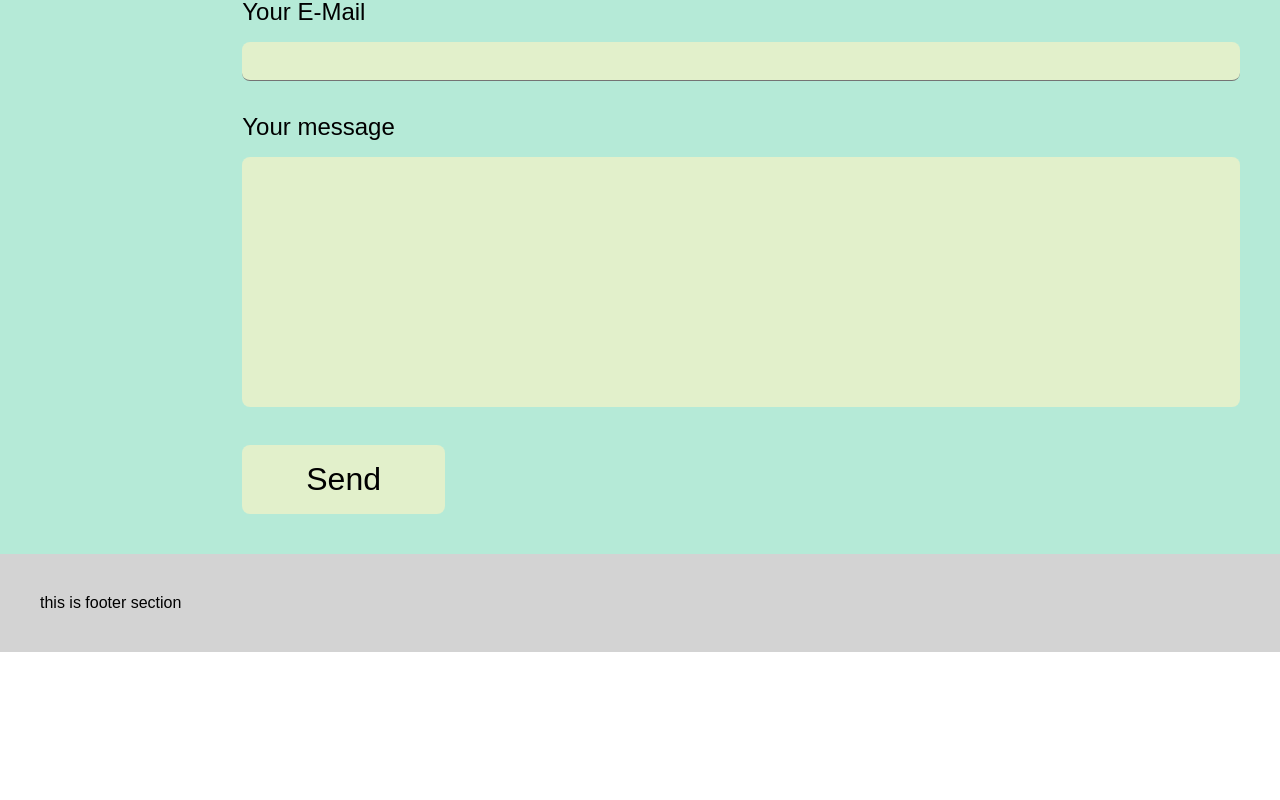
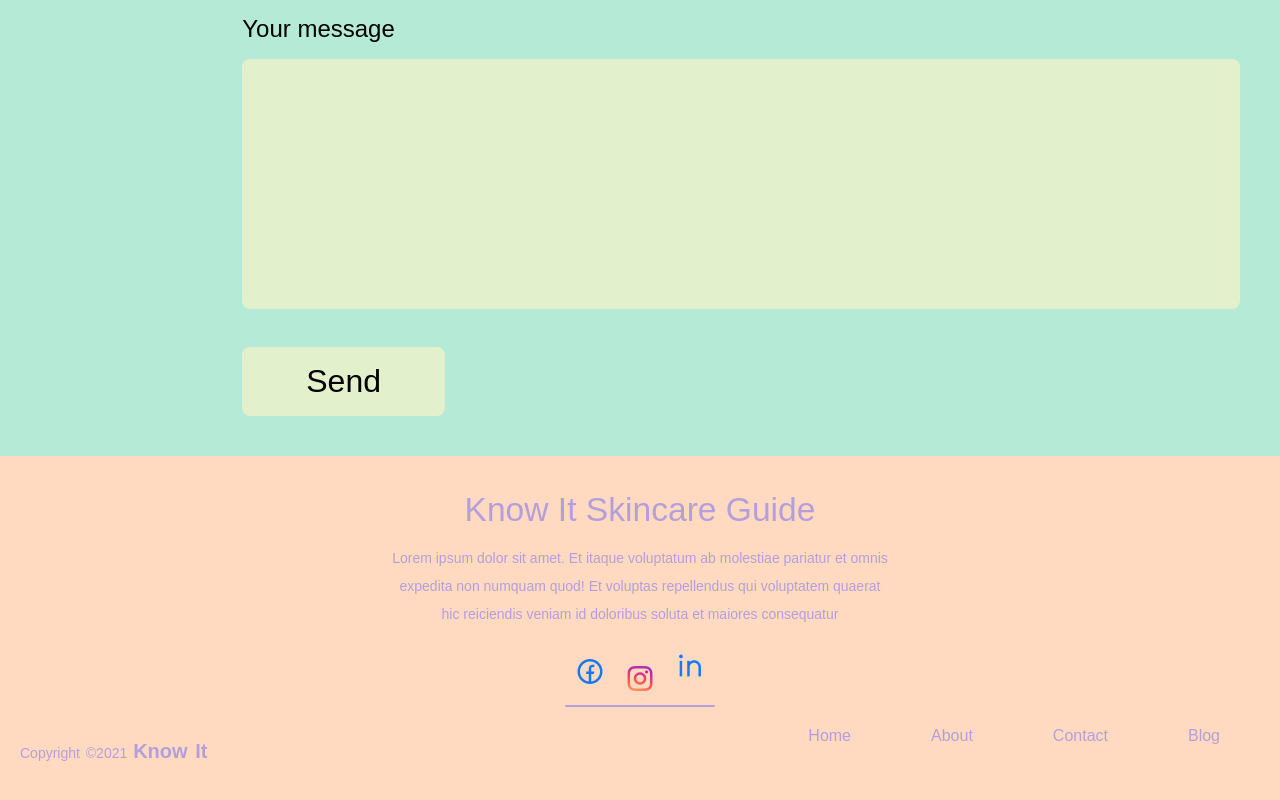
Before and after one commit to TashaEnriquez/SkincareProject, a React (Create React App) app: page / in a window 1280 px wide. Shown: the part 2664-3464 px from the top of the page. Before the commit the page ends 3316 px from the top, so only its background shows below. Built offline with nearby package versions, Linux system fonts and the light colour scheme.

Commit message:
footer added

```diff
--- a/package.json
+++ b/package.json
@@ -10,16 +10,17 @@
     "@testing-library/jest-dom": "^5.16.4",
     "@testing-library/react": "^13.1.1",
     "@testing-library/user-event": "^13.5.0",
+    "axios": "^0.27.2",
     "emailjs-com": "^3.2.0",
     "install": "^0.13.0",
     "npm": "^8.8.0",
-    "axios": "^0.27.2",
     "react": "^18.0.0",
     "react-dom": "^18.0.0",
     "react-icons": "^4.3.1",
     "react-router-dom": "^6.3.0",
     "react-scripts": "5.0.1",
     "react-toastify": "^9.0.0",
+    "remixicon": "^2.5.0",
     "web-vitals": "^2.1.4"
   },
   "scripts": {
--- a/public/index.html
+++ b/public/index.html
@@ -8,6 +8,10 @@
       name="description"
       content="Web site created using create-react-app"
     />
+    <link
+      href="https://cdn.jsdelivr.net/npm/remixicon@2.5.0/fonts/remixicon.css"
+      rel="stylesheet"
+    />
     <title>KnowIt</title>
   </head>
   <body>
--- a/src/Layout.js
+++ b/src/Layout.js
@@ -1,5 +1,6 @@
 import { Outlet } from "react-router-dom";
 import Navbar from "./sections/Navbar.js";
+import Footer from "./sections/Footer";
 
 const Layout = () => {
   return (
@@ -8,6 +9,7 @@ const Layout = () => {
         <Navbar />
       </header>
       <Outlet />
+       <Footer />
     </div>
   );
 };
--- a/src/sections/Footer.js
+++ b/src/sections/Footer.js
@@ -1,6 +1,29 @@
 import "../styles/Footer.css";
+import 'remixicon/fonts/remixicon.css';
+
+
 const Footer = () => {
-  return <div className="footer-section">this is footer section</div>;
+  return <div className="footer-section">
+    <h3>Know It Skincare Guide</h3>
+    <p>Lorem ipsum dolor sit amet. Et itaque voluptatum ab molestiae pariatur et omnis expedita non numquam quod! Et voluptas repellendus qui voluptatem quaerat hic reiciendis veniam id doloribus soluta et maiores consequatur</p>
+       <div class="icons-wrapper">
+        <i class="ri-facebook-circle-line icon"></i>
+         <i class="ri-instagram-line icon"></i>
+        <i class="ri-linkedin-line icon"></i>
+    </div>
+ <div class="footer-bottom">
+   <p>copyright &copy;2021 <a href="#">Know It</a>  </p>
+   <div class="footer-menu">
+ <ul class="f-menu">
+    <li><a href="">Home</a></li>
+    <li><a href="">About</a></li>
+    <li><a href="">Contact</a></li>
+    <li><a href="">Blog</a></li>
+ </ul>
+</div>
+</div>
+
+  </div>;
 };
 
 export default Footer;
--- a/src/styles/Footer.css
+++ b/src/styles/Footer.css
@@ -1,4 +1,137 @@
 .footer-section {
-  padding: 2.5rem;
-  background-color: lightgrey;
+  background-color: #ffdac1;
+  display: flex;
+  align-items: center;
+  justify-content: center;
+  flex-direction: column;
+  text-align: center;
 }
+.footer-section h3 {
+  font-size: 2.1rem;
+  font-weight: 500;
+  text-transform: capitalize;
+  line-height: 3rem;
+  color: #b49fdc;
+  margin-top: 30px;
+}
+.footer-section p {
+  max-width: 500px;
+  margin: 10px auto;
+  line-height: 28px;
+  font-size: 14px;
+  color: #b49fdc;
+}
+.icons-wrapper {
+  position: relative;
+  margin-top: 15px;
+}
+
+.icons-wrapper::after {
+  content: '';
+  position: absolute;
+  width: 100%;
+  height: 2px;
+  background-color:#b49fdc ;
+  border-radius: 10px;
+  left: 50%;
+  transform: translateX(-50%);
+  bottom: 0;
+}
+
+/* ======================== */
+.icon {
+  display: inline-block;
+  /*Makes the icons inline block level elements. This will let us animate the transform property.*/
+  font-size: 30px;
+  padding: 10px;
+  animation: float 3s ease-in-out infinite;
+  /*Applies the float keyframe animation over 5s and makes it run infinitely.*/
+}
+
+/*
+    The following styles will add linear gradient background to the text then it will clip the text shape into the background.
+    The result is gradient text.
+*/
+
+
+.ri-facebook-circle-line {
+  color: #1877f2;
+  animation-delay: 1s;
+  /* Adds a animation delay of 1 seconds.*/
+}
+.ri-instagram-line {
+  background: radial-gradient(circle at 30% 107%, #fdf497 0%, #fdf497 5%, #fd5949 45%, #d6249f 60%, #285AEB 90%);
+  -webkit-background-clip: text;
+  -webkit-text-fill-color: transparent;
+  /* This is the first item so no animation delay needed.*/
+}
+.ri-linkedin-line {
+  color: #1877f2;
+  animation-delay: 2s;
+  /* Adds a animation delay of 2 seconds.*/
+}
+
+@keyframes float {
+  0% {
+    transform: translateY(0);
+    /*The starting point of the animation is 0.*/
+  }
+
+  50% {
+    transform: translateY(-15px);
+    /*The middle point of the animation is -15xp. This will move the element up.*/
+  }
+
+  100% {
+    transform: translateY(0);
+    /*The last point of the animation is going back to the starting state of 0.*/
+  }
+}
+.footer-bottom {
+  background: #ffdac1;
+  width: 100vw;
+  padding: 20px;
+  padding-bottom: 40px;
+  text-align: center;
+}
+.footer-bottom p {
+  float: left;
+  font-size: 14px;
+  word-spacing: 2px;
+  text-transform: capitalize;
+}
+
+.footer-bottom p a {
+  color: #b49fdc;
+  font-size: 20px;
+  font-weight: bolder;
+  text-decoration: none;
+}
+
+.footer-bottom span {
+  text-transform: uppercase;
+  opacity: .4;
+  font-weight: 200;
+}
+.footer-menu {
+  float: right;
+}
+
+.footer-menu ul {
+  display: flex;
+}
+
+.footer-menu ul li {
+  padding-right: 40px;
+  padding-left: 40px;
+  display: block;
+}
+
+.footer-menu ul li a {
+  color: #b49fdc;
+  text-decoration: none;
+}
+
+.footer-menu ul li a:hover {
+  color: #b49fdc;
+}
--- a/src/styles/ReactModal.css
+++ b/src/styles/ReactModal.css
@@ -7,7 +7,7 @@
 }
 
 .modalContainer {
-    width: 300px;
+    width: 350px;
     height: 350px;
     border-radius: 12px;
     background-color: white;
@@ -15,6 +15,7 @@
     display: flex;
     flex-direction: column;
     padding: 25px;
+    margin-top: -400px;
 }
 
 .modalContainer .title {
--- a/src/webpages/Home.js
+++ b/src/webpages/Home.js
@@ -2,10 +2,10 @@ import React from "react";
 import Hero from "../sections/Hero";
 import Findyourskin from "../sections/Findyourskin";
 import Generateroutine from "../sections/Generateroutine";
-import Forum from "../sections/Forum";
+//import Forum from "../sections/Forum";
 import About from "../sections/About";
 import Contact from "../sections/Contact";
-import Footer from "../sections/Footer";
+
 import "../styles/General.css";
 
 const Home = () => {
@@ -14,10 +14,10 @@ const Home = () => {
       <Hero />
       <Findyourskin />
       <Generateroutine />
-      <Forum />
+     {/*  <Forum /> */}
       <About />
       <Contact />
-      <Footer />
+
     </div>
   );
 };
```
Also changed, not shown: 1 other file (tests, documents, lock files or other folders).
